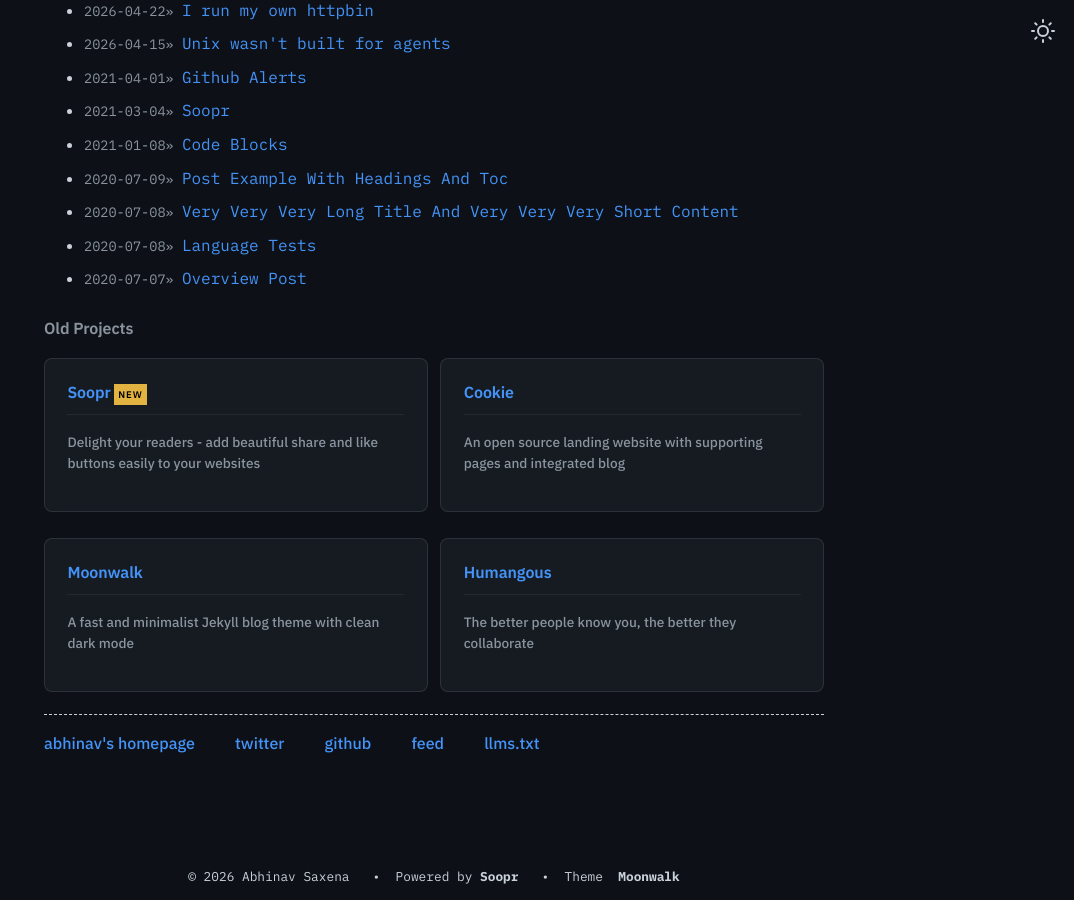
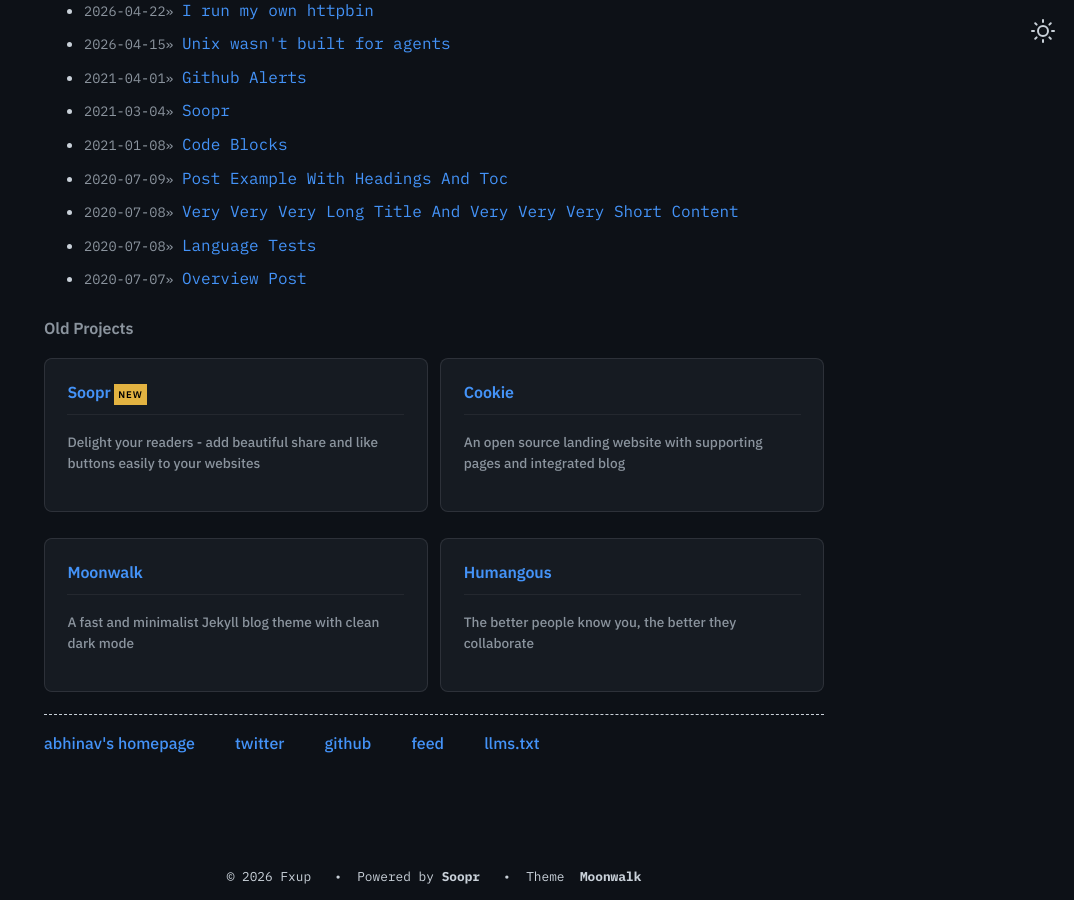
Before and after one commit to FhelloF8848/jekyll-blog, a Jekyll site: the page built from index.md, in a window 1280 px wide and 900 px high, scrolled down 1166 px. Shown: the whole window, without its empty margins (206-1280 px from the left). Built offline with Jekyll 4.4.1, drawn with Linux system fonts in a browser that asks for light colours; some of the changed text lies outside the part shown.

Commit message:
Update _config.yml

```diff
--- a/_config.yml
+++ b/_config.yml
@@ -1,7 +1,7 @@
-title: Moonwalk
-author: Abhinav Saxena
+title: Moonwalk - FxupBlog
+author: Fxup
 url: https://www.abhinavsaxena.com # root address of the site
-baseurl: "/moonwalk/" # set to "/moonwalk" if hosting under a project subpath
+baseurl: "/" # set to "/moonwalk" if hosting under a project subpath
 description: > # description of the site (multiple lines allowed)
   Moonwalk is a fast and elegant Jekyll theme with a clean dark mode. It comes with horizontal list (for navbar and footer), card list (for portfolio), and a generic vertical list. It is very easy to modify in case you want to build over it - please see _layouts/home.html to do that.
 
```
